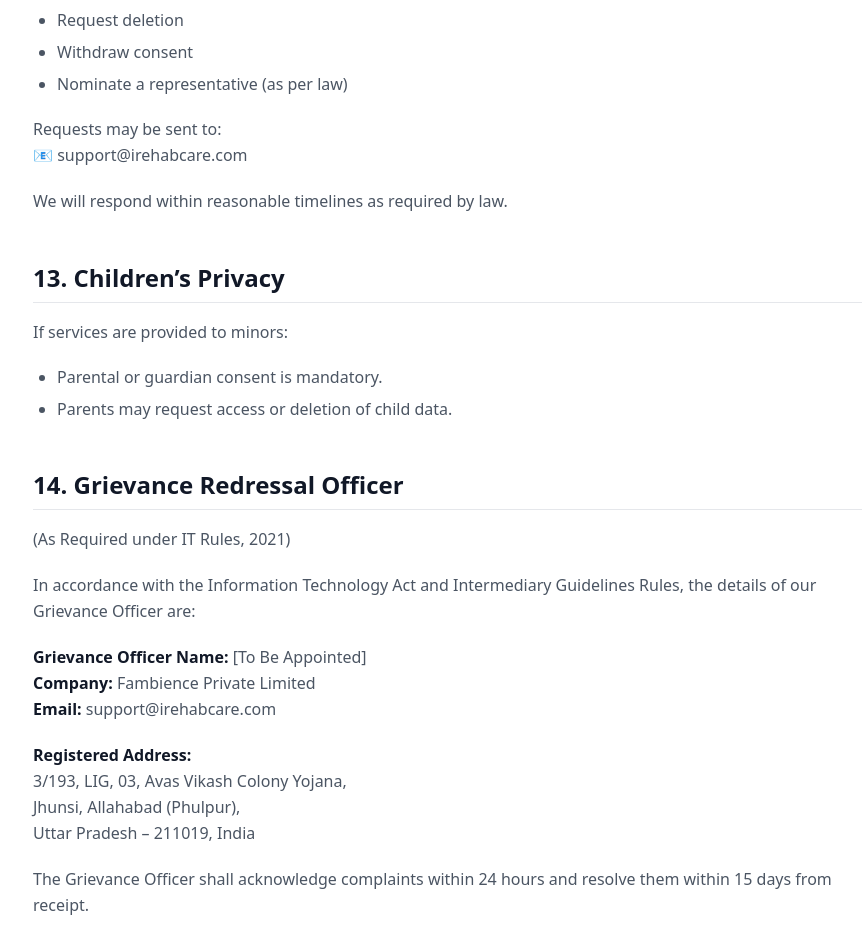
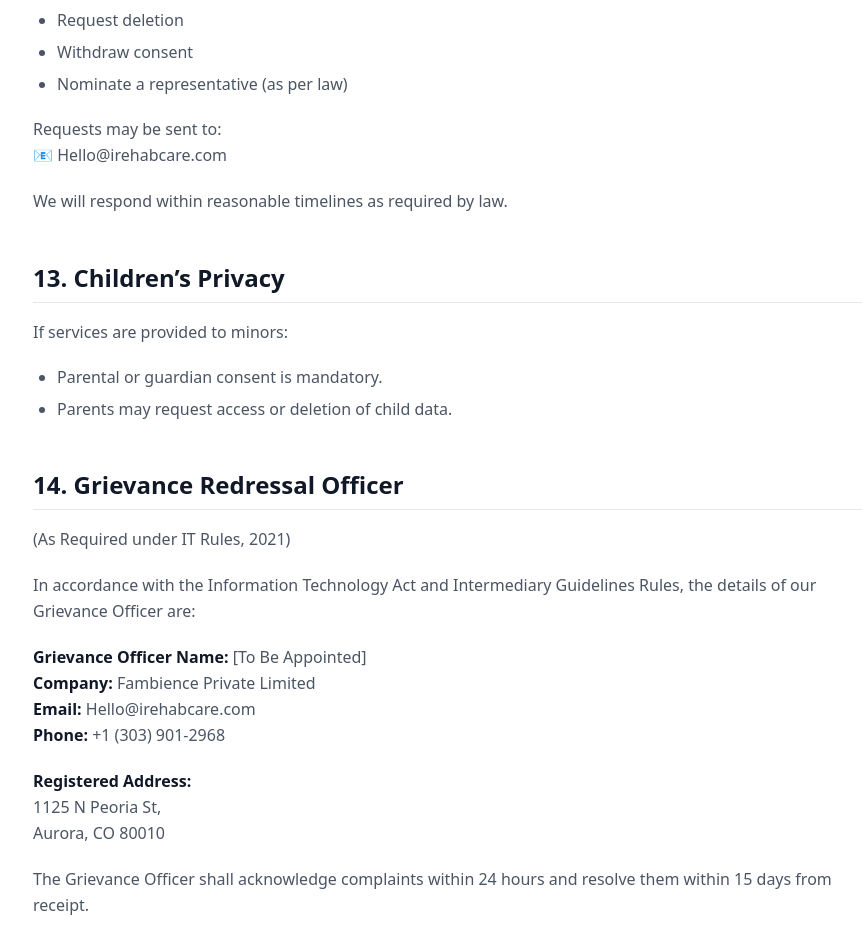
Before and after one commit to irehabcaredev-coder/irc-mono, a Next.js app in the folder apps/web/: page /privacy-policy in a window 1280 px wide. Shown: the part 5166-6112 px from the top of the page, without its empty margins (191-1053 px from the left). Built offline with nearby package versions, Linux system fonts and the light colour scheme; no server answers.

Commit message:
update policies with new contact details

```diff
--- a/apps/web/app/privacy-policy/page.jsx
+++ b/apps/web/app/privacy-policy/page.jsx
@@ -4,6 +4,7 @@ import ReactMarkdown from 'react-markdown'
 import Header from '@/components/doctor/Header'
 import LandingFooter from '@/components/LandingFooter'
 import Link from 'next/link'
+import { CONTACT_EMAIL, CONTACT_PHONE, CONTACT_ADDRESS_LINES } from '@/lib/contact'
 
 const privacyPolicyText = `
 # PRIVACY POLICY
@@ -166,7 +167,7 @@ You have the right to:
 - Nominate a representative (as per law)
 
 Requests may be sent to:
-📧 support@irehabcare.com
+📧 ${CONTACT_EMAIL}
 
 We will respond within reasonable timelines as required by law.
 
@@ -184,12 +185,11 @@ In accordance with the Information Technology Act and Intermediary Guidelines Ru
 
 **Grievance Officer Name:** [To Be Appointed]
 **Company:** Fambience Private Limited
-**Email:** support@irehabcare.com
+**Email:** ${CONTACT_EMAIL}
+**Phone:** ${CONTACT_PHONE}
 
 **Registered Address:**
-3/193, LIG, 03, Avas Vikash Colony Yojana,
-Jhunsi, Allahabad (Phulpur),
-Uttar Pradesh – 211019, India
+${CONTACT_ADDRESS_LINES.join(',  \n')}
 
 The Grievance Officer shall acknowledge complaints within 24 hours and resolve them within 15 days from receipt.
 
--- a/apps/web/app/refund-policy/page.jsx
+++ b/apps/web/app/refund-policy/page.jsx
@@ -4,6 +4,7 @@ import ReactMarkdown from 'react-markdown'
 import Header from '@/components/doctor/Header'
 import LandingFooter from '@/components/LandingFooter'
 import Link from 'next/link'
+import { CONTACT_EMAIL, CONTACT_PHONE } from '@/lib/contact'
 
 const refundPolicyText = `
 # CANCELLATION & REFUND POLICY
@@ -17,6 +18,8 @@ Cancellation and refund policies apply as follows:
 - If a consultation is completed, refunds are generally not provided.
 - If a doctor cancels or fails to attend, rescheduling or refund options may be provided.
 - Platform convenience fees (if any) may be non-refundable.
+
+For cancellation or refund queries, contact us at ${CONTACT_EMAIL} or ${CONTACT_PHONE}.
 - Detailed terms may be displayed during booking.
 `
 
--- a/apps/web/app/terms-and-conditions/page.jsx
+++ b/apps/web/app/terms-and-conditions/page.jsx
@@ -4,6 +4,7 @@ import ReactMarkdown from 'react-markdown'
 import Header from '@/components/doctor/Header'
 import LandingFooter from '@/components/LandingFooter'
 import Link from 'next/link'
+import { CONTACT_EMAIL, CONTACT_PHONE, CONTACT_ADDRESS_LINES } from '@/lib/contact'
 
 const termsAndConditionsText = `
 # TERMS & CONDITIONS
@@ -153,9 +154,10 @@ Updates will be communicated via email or website notices.
 
 ## 17. Contact and Registred Address
 
-+1 (901) 502-0245
+${CONTACT_EMAIL}
+${CONTACT_PHONE}
 
-0, Lowther Rd, beside Kriti Scaning Center, George Town, Prayagraj, Uttar Pradesh 211002
+${CONTACT_ADDRESS_LINES.join(', ')}
 `
 
 export default function TermsAndConditionsPage() {
```
